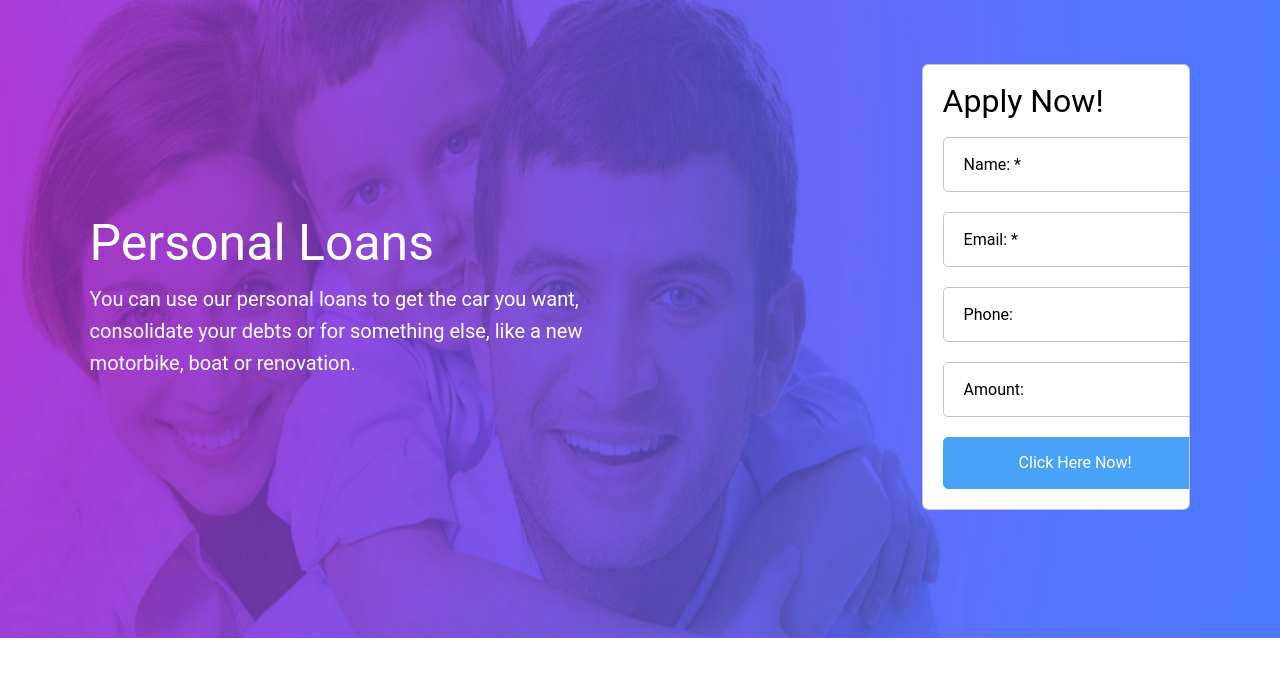
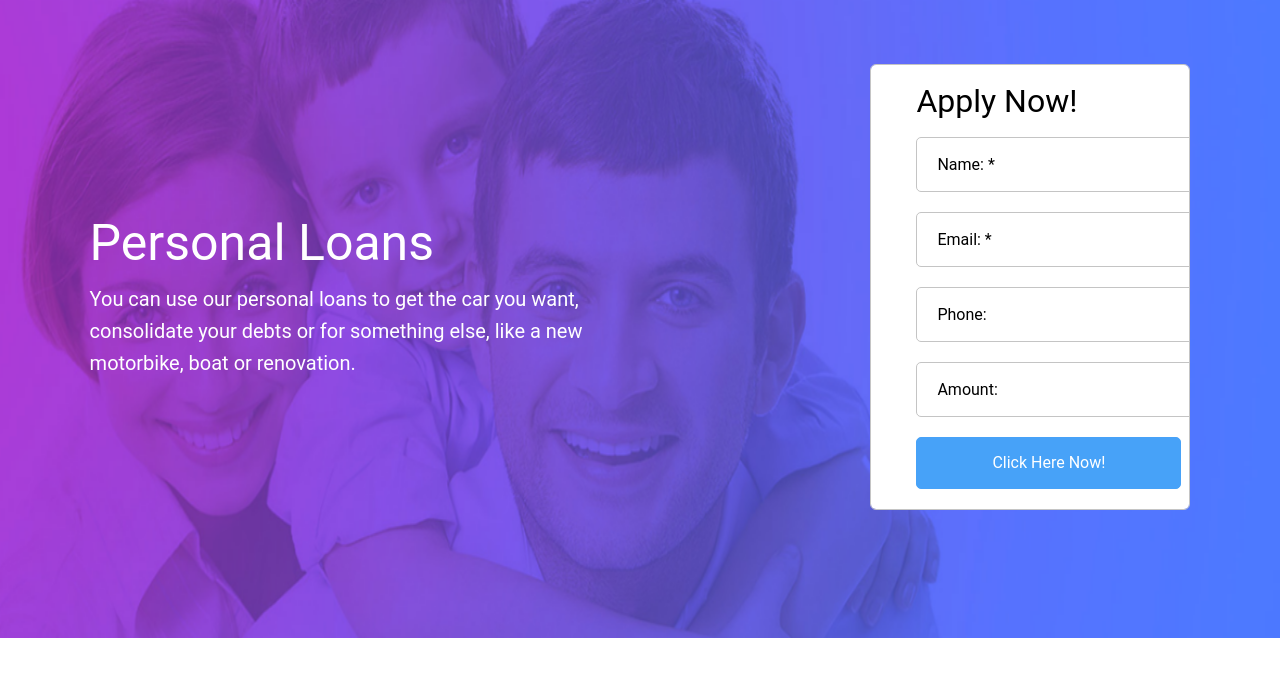
Before and after one commit to nambihawkins/WSProject, a plain HTML site: page WSP-projectTemplate-master/components/3/component.html in a window 1280 px wide. Drawn offline with Linux system fonts and the light colour scheme.

Commit message:
Fix
Fix Comp 3

```diff
--- a/WSP-projectTemplate-master/components/3/component.css
+++ b/WSP-projectTemplate-master/components/3/component.css
@@ -32,11 +32,11 @@ body {
     overflow: auto;
     margin-right: 7%;
     margin-top: 5%;
-    width: 21%;
+    width: 25%;
     border: 1px solid #c4c4c4;
     border-radius: 6px;
     background-color: #fff;
-    padding-left: 20px;
+    padding-left: 45px;
 }
 
 .floatRight p{
```
